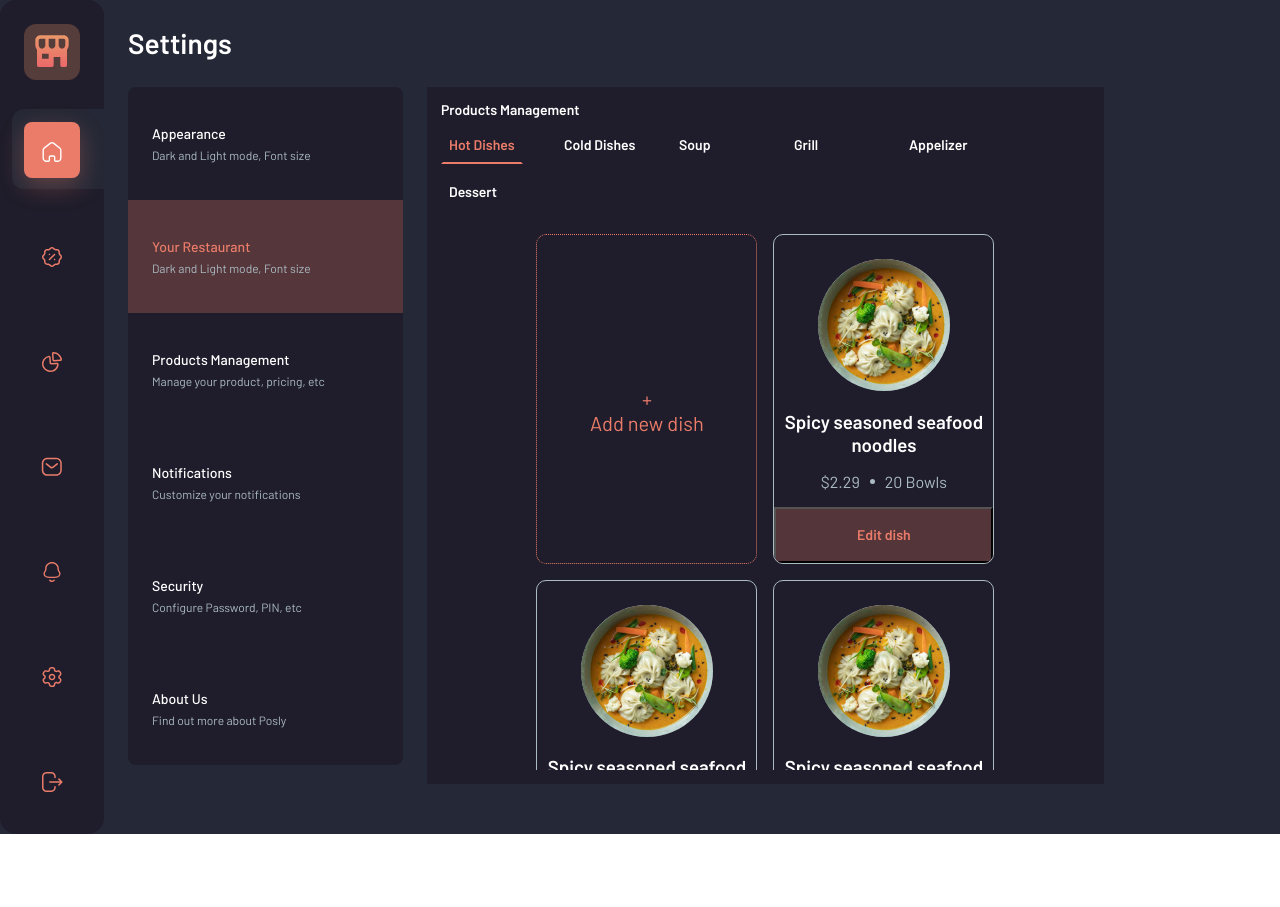
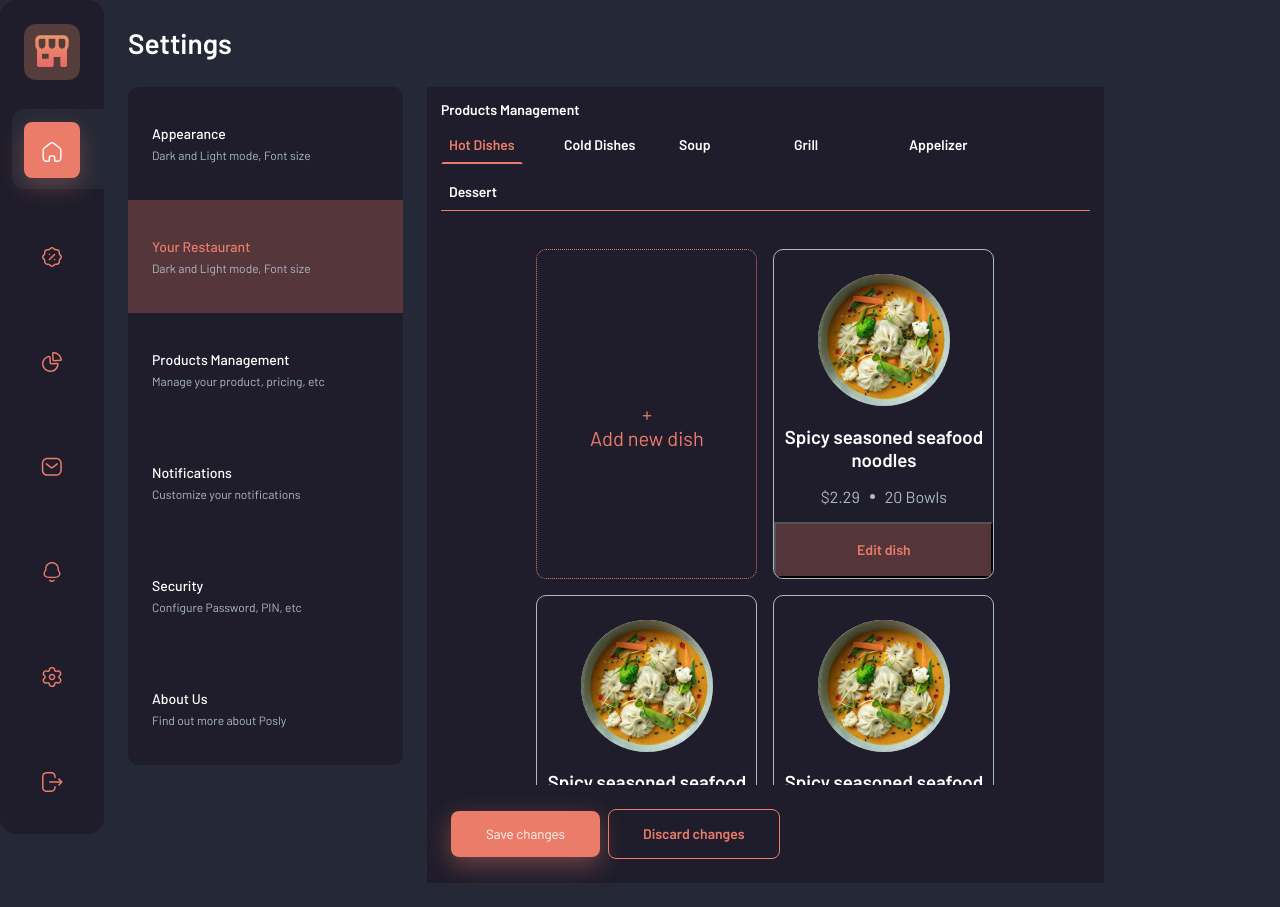
Before and after one commit to Asilbek-17/food-POS-Dark, a React (Create React App) app: page /setting in a window 1280 px wide. Before the commit the page ends 844 px from the top, so only its background shows below. Built offline with nearby package versions, Linux system fonts and the light colour scheme.

Commit message:
settings page is done

```diff
--- a/src/assets/styles/_variables.scss
+++ b/src/assets/styles/_variables.scss
@@ -20,7 +20,8 @@ $colors:(
     ),
     light:(
         100:#FFFFFF,
-        200:#ABBBC2
+        200:#ABBBC2,
+        300:#FAFAFA
     )
 );
 :root{
--- a/src/components/Categories/Categories.js
+++ b/src/components/Categories/Categories.js
@@ -10,7 +10,6 @@ function Categories() {
         <div className="container">
             <h3 className="categories-title mt-0 text-light-100">Products Management</h3>
             <CategoryList />
-            <FoodList />
         </div>
     </section>
   )
--- a/src/components/CategoryList/category-list.scss
+++ b/src/components/CategoryList/category-list.scss
@@ -2,4 +2,5 @@
     display: grid;
     grid-template-columns: repeat(auto-fill,minmax(60px,100px));
     gap: clamp(10px,15px,32px);
+    border-bottom: 1px solid var(--clr-danger-100);
 }
--- a/src/components/FoodList/FoodList.js
+++ b/src/components/FoodList/FoodList.js
@@ -15,6 +15,7 @@ function FoodList() {
   const menu = Array(12).fill(food);
 
   return (
+    <>
       <ul className="food-list">
         <li className="food-item empty">
 
@@ -24,7 +25,13 @@ function FoodList() {
           </CustomButton>
         </li>
         {menu.map(item => <FoodItem {...item} />)}
+
       </ul>
+      <div className="food-btns bg-dark-100">
+        <button className='save-btn'>Save changes</button>
+        <button className='discard-btn'>Discard changes</button>
+      </div>
+    </>
   )
 }
 
--- a/src/components/FoodList/food-list.scss
+++ b/src/components/FoodList/food-list.scss
@@ -1,9 +1,36 @@
-.food-list{
+.food-list {
     display: grid;
-    grid-template-columns: repeat(auto-fit,minmax(210px,221px));
+    grid-template-columns: repeat(auto-fit, minmax(210px, 221px));
     gap: 1rem;
     justify-content: center;
     padding: 24px;
-    max-height:70vh;
+    max-height: 70vh;
     overflow: scroll;
+    background-color: var(--clr-dark-100);
 }
+
+.food-btns {
+    padding: 24px;
+}
+
+.food-btns button{
+    padding: 14px 34px;
+    border-radius: 8px;
+}
+
+.discard-btn {
+    font-weight: 600;
+    font-size: 14px;
+    line-height: 140%;
+    color: var(--clr-danger-100);
+    background-color: transparent;
+    border: 1px solid var(--clr-danger-100);
+}
+
+.save-btn{
+    margin-right: 8px;
+    color: var(--clr-light-300);
+    background-color: var(--clr-danger-100);
+    box-shadow: 0px 8px 24px rgba(234, 124, 105, 0.4);
+    border: 1px solid transparent;
+}
--- a/src/components/SettingList/SettingList.scss
+++ b/src/components/SettingList/SettingList.scss
@@ -1,14 +1,12 @@
-
-
 .settings-list{
     display: grid;
     grid-template-columns: repeat(auto-fit,25%);
     justify-content: center;
-    border-radius: 8px;
 }
 
 @media screen and (min-width:867px) {
     .settings-list{
         grid-template-columns: 100%;
+        border-radius: 10px;
     }
 }
--- a/src/pages/Settings/Settings.js
+++ b/src/pages/Settings/Settings.js
@@ -4,6 +4,8 @@ import HeaderItem from '../../components/HeaderItem/HeaderItem';
 import { Menu } from '../../components/menu/menu';
 import SettingList from '../../components/SettingList/SettingList';
 import Categories from '../../components/Categories/Categories';
+import FoodList from '../../components/FoodList/FoodList';
+import CustomButton from '../../components/CustomButton/CustomButton';
 
 function Settings() {
   return (
@@ -15,7 +17,12 @@ function Settings() {
             <HeaderItem title='Settings' />
             <div className="settings-wrapper">
               <SettingList />
-              <Categories />
+              <div className='settings-inner'>
+                <Categories />
+                <FoodList />
+
+              </div>
+
             </div>
           </section>
         </div>
--- a/src/pages/Settings/settings.scss
+++ b/src/pages/Settings/settings.scss
@@ -17,9 +17,10 @@
 .settings-wrapper{
     display: grid;
     grid-template-columns: 1fr;
-    row-gap: 24px;
     align-items: flex-start;
 }
+
+
 
 @media screen and (min-width:867px){
     .settings-wrapper{
```
Lines whose indentation alone changed are shown as unchanged.
